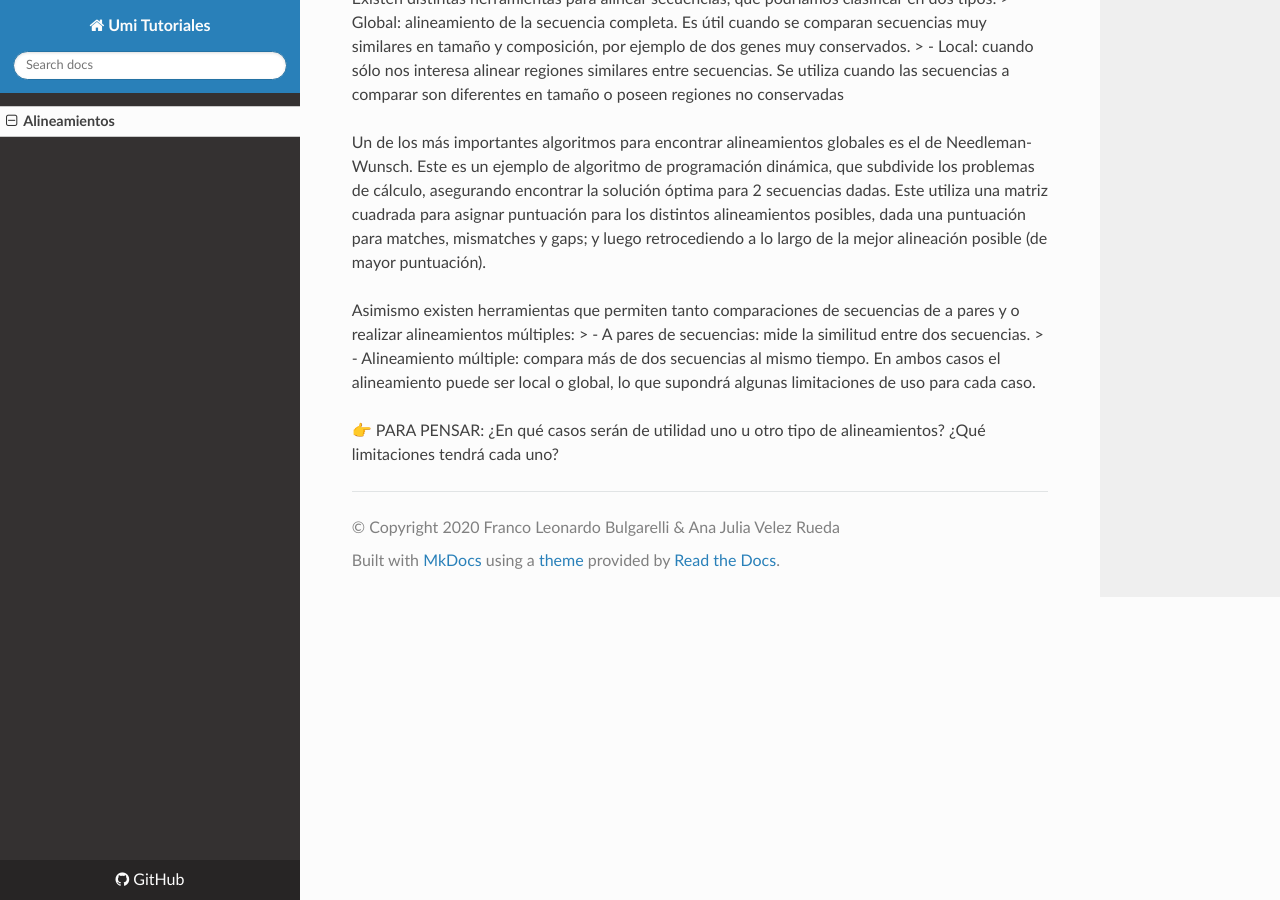
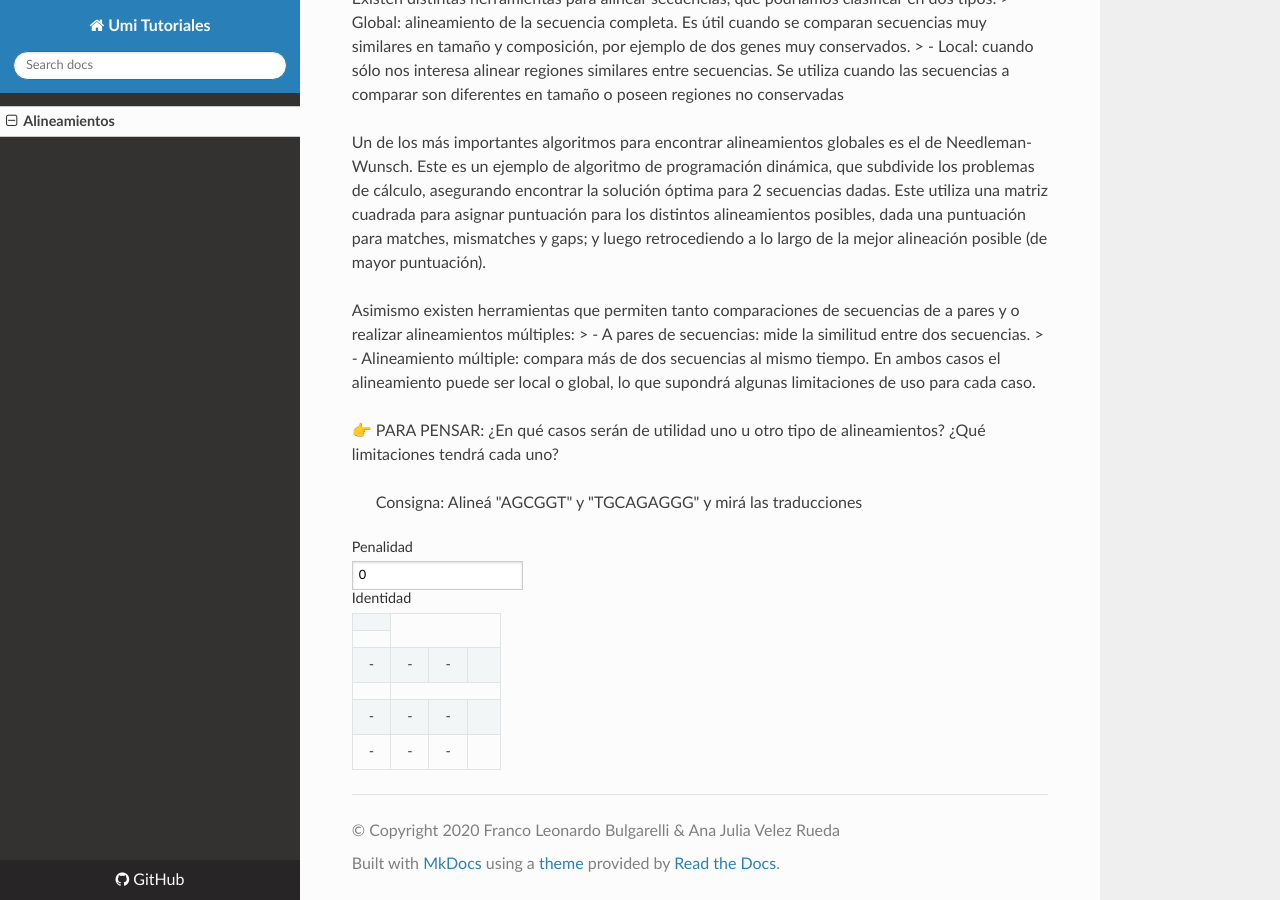
Before and after one commit to flbulgarelli/umi, an MkDocs documentation site: the page built from docs/index.md, in a window 1280 px wide and 900 px high, scrolled down 5496 px. Built offline with MkDocs 1.6.1, drawn with Linux system fonts in a browser that asks for light colours; nearby versions of some CDN libraries.

Commit message:
Adding translations ui draft

```diff
--- a/docs/index.md
+++ b/docs/index.md
@@ -186,6 +186,61 @@
 👉 PARA PENSAR: ¿En qué casos serán de utilidad uno u otro tipo de alineamientos? ¿Qué limitaciones tendrá cada uno?
 </p>
 
+  <div class="umi-alignment-card-results">
+    <span class="umi-alignment-card-result" ></span>
+  </div>
+</div>
+
+>  Consigna: Alineá "AGCGGT" y "TGCAGAGGG" y mirá las traducciones
+
+<div class="umi-alignment-card" style="width: 84%">
+   <div class="umi-alignment-inputs">
+    <div class="umi-alignment-input">
+      <label for="umi-alignment-gap-penalty-2">Penalidad</label>
+      <input id="umi-alignment-gap-penalty-2" class="umi-alignment-gap-penalty" type="number" min="0" value="0">
+    </div>
+
+    <div class="umi-alignment-input">
+      <label for="umi-alignment-identity-level-2">Identidad</label>
+      <span id="umi-alignment-identity-level-2" class="umi-alignment-identity-level"></span>
+    </div>
+  </div>
+
+  <table class="umi-alignment-table" >
+    <tr class="umi-alignment-results">
+      <td class="umi-alignment-general-result"></td>
+    </tr>
+    <tr class="umi-alignment-row"  data-align-expected="---AGCGGT" data-align-initial="AGCGGT----">
+      <td class="umi-alignment-word-result"></td>
+    </tr>
+    <tr class="umi-alignment-translation">
+      <td colspan="3">-</td>
+      <td colspan="3">-</td>
+      <td colspan="3">-</td>
+      <td class="umi-alignment-translation-result"></td>
+    </tr>
+    <tr class="umi-alignment-row" data-align-expected="TGCAGAGGG" data-align-initial="TGCAGAGGG">
+      <td class="umi-alignment-word-result"></td>
+    </tr>
+    <tr class="umi-alignment-translation">
+      <td colspan="3">-</td>
+      <td colspan="3">-</td>
+      <td colspan="3">-</td>
+      <td class="umi-alignment-translation-result"></td>
+    </tr>
+    <tr class="umi-alignment-translation-results">
+      <td colspan="3">-</td>
+      <td colspan="3">-</td>
+      <td colspan="3">-</td>
+      <td class="umi-alignment-translation-general-result"></td>
+    </tr>
+  </table>
+
+  <div class="umi-alignment-card-results">
+    <span class="umi-alignment-card-result" ></span>
+  </div>
+</div>
+
 
 <script>
   umi.alignment.start();
```
